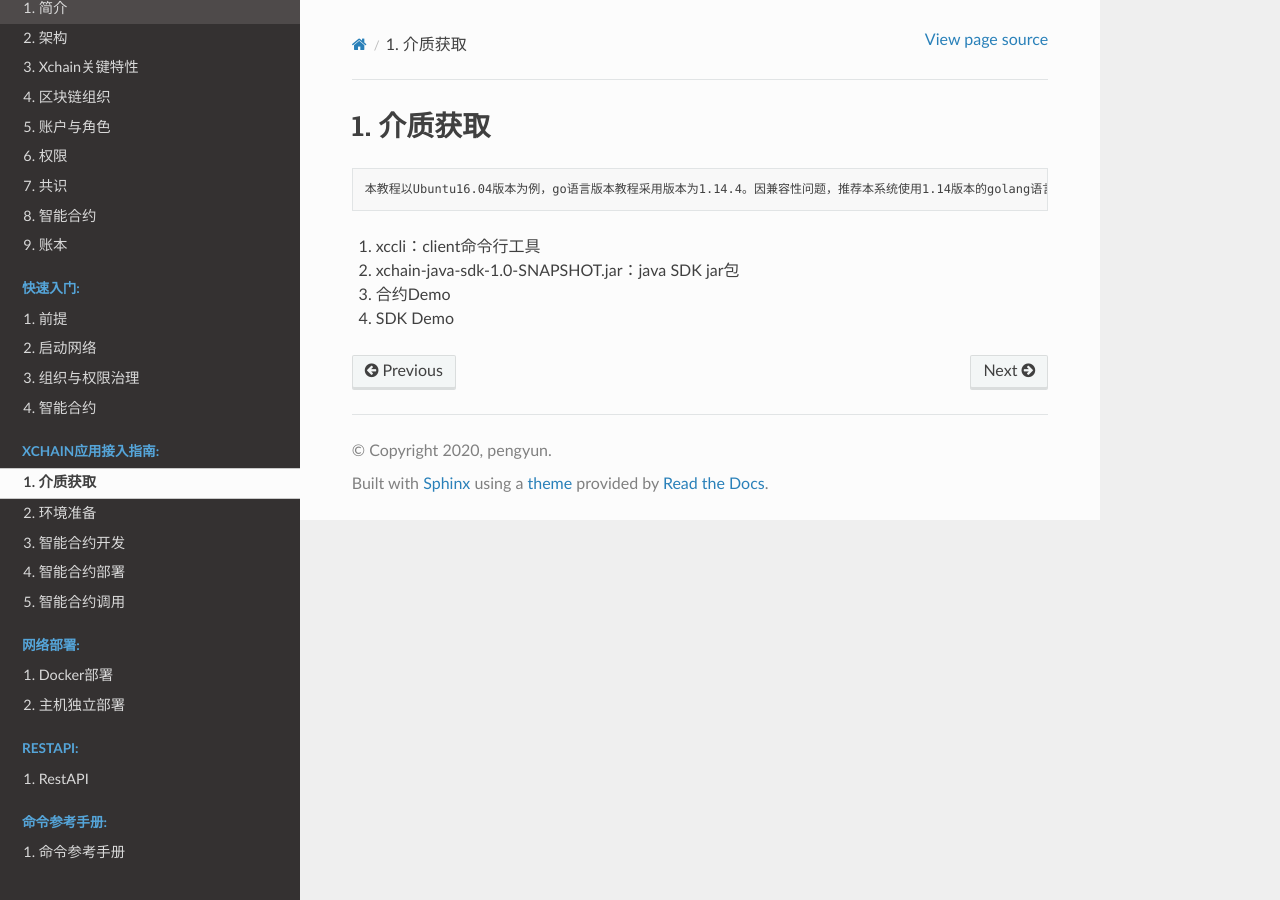
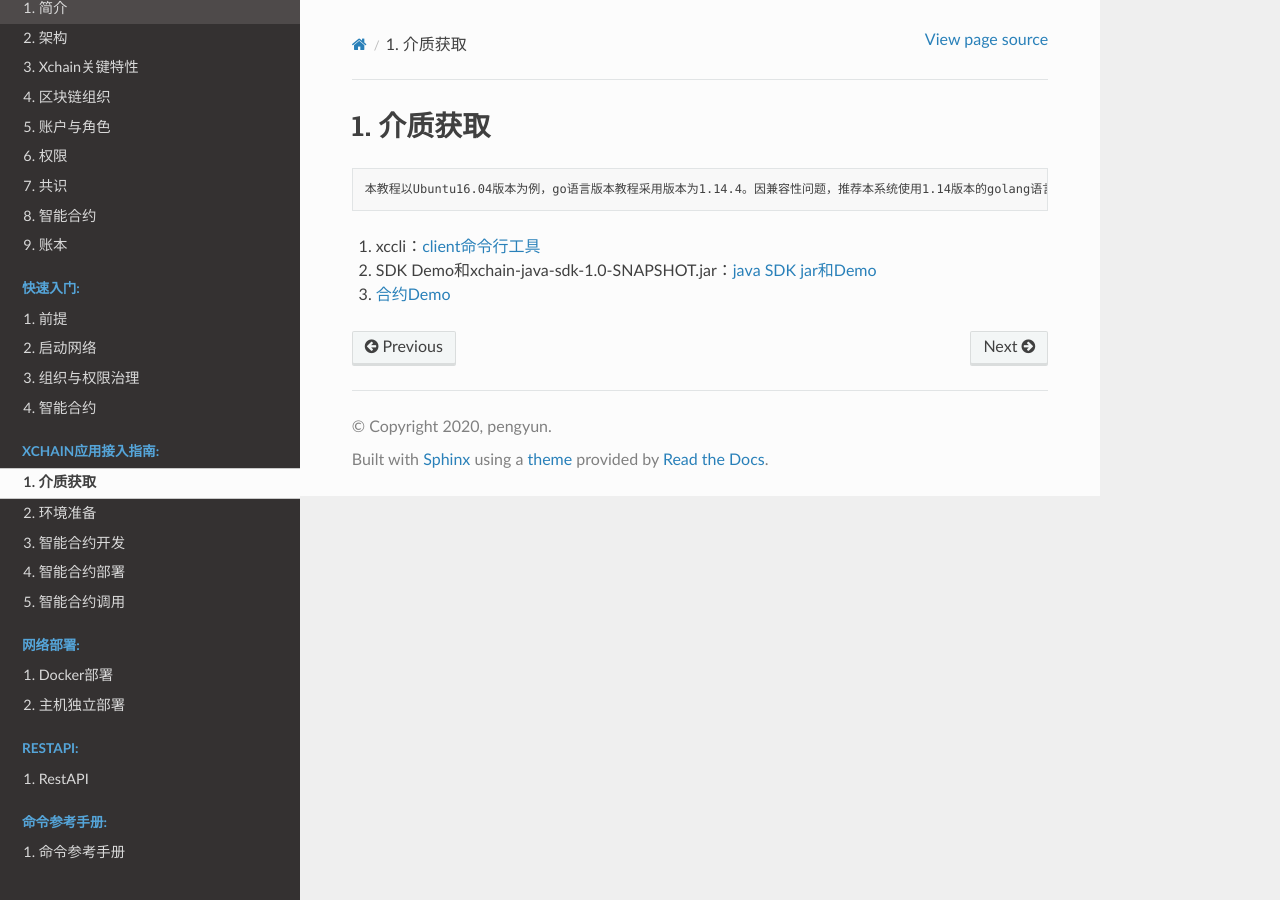
Before and after one commit to XAbaiyangdian/xchaindoc, a Sphinx documentation site: the page built from source/ApplicationAccess/MediumAccess.md, in a window 1280 px wide. Built offline with Sphinx 7.4.7 and the Read the Docs theme 2.0.0, drawn with Linux system fonts in a browser that asks for light colours.

Commit message:
Update MediumAccess.md

```diff
--- a/source/ApplicationAccess/MediumAccess.md
+++ b/source/ApplicationAccess/MediumAccess.md
@@ -2,7 +2,6 @@
 
     本教程以Ubuntu16.04版本为例，go语言版本教程采用版本为1.14.4。因兼容性问题，推荐本系统使用1.14版本的golang语言环境.
 
-1. xccli：client命令行工具
-2. xchain-java-sdk-1.0-SNAPSHOT.jar：java SDK jar包
-3. 合约Demo
-4. SDK Demo
+1. xccli：[client命令行工具](https://gitee.com/xabl/xchain)
+2. SDK Demo和xchain-java-sdk-1.0-SNAPSHOT.jar：[java SDK jar和Demo](https://gitee.com/xabl/sdk)
+3. [合约Demo](https://gitee.com/xabl/contract-demo)
```
